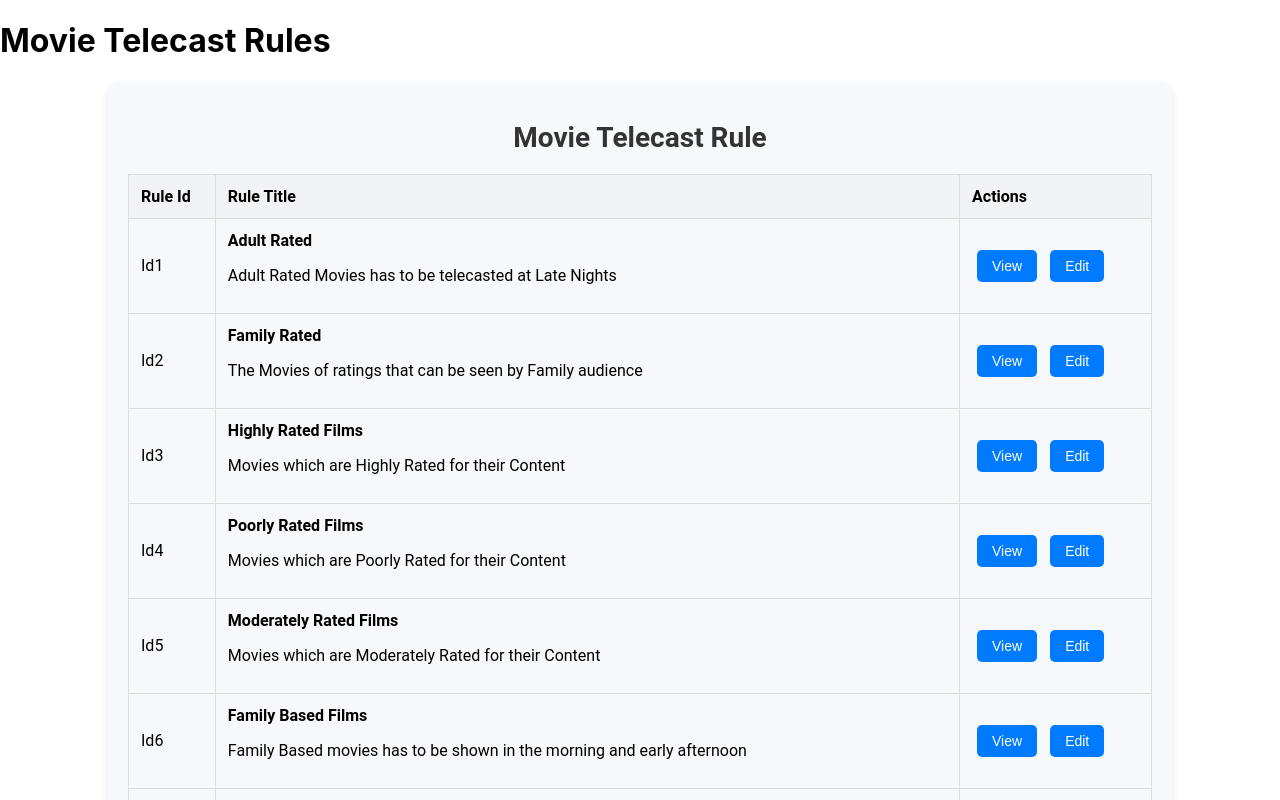
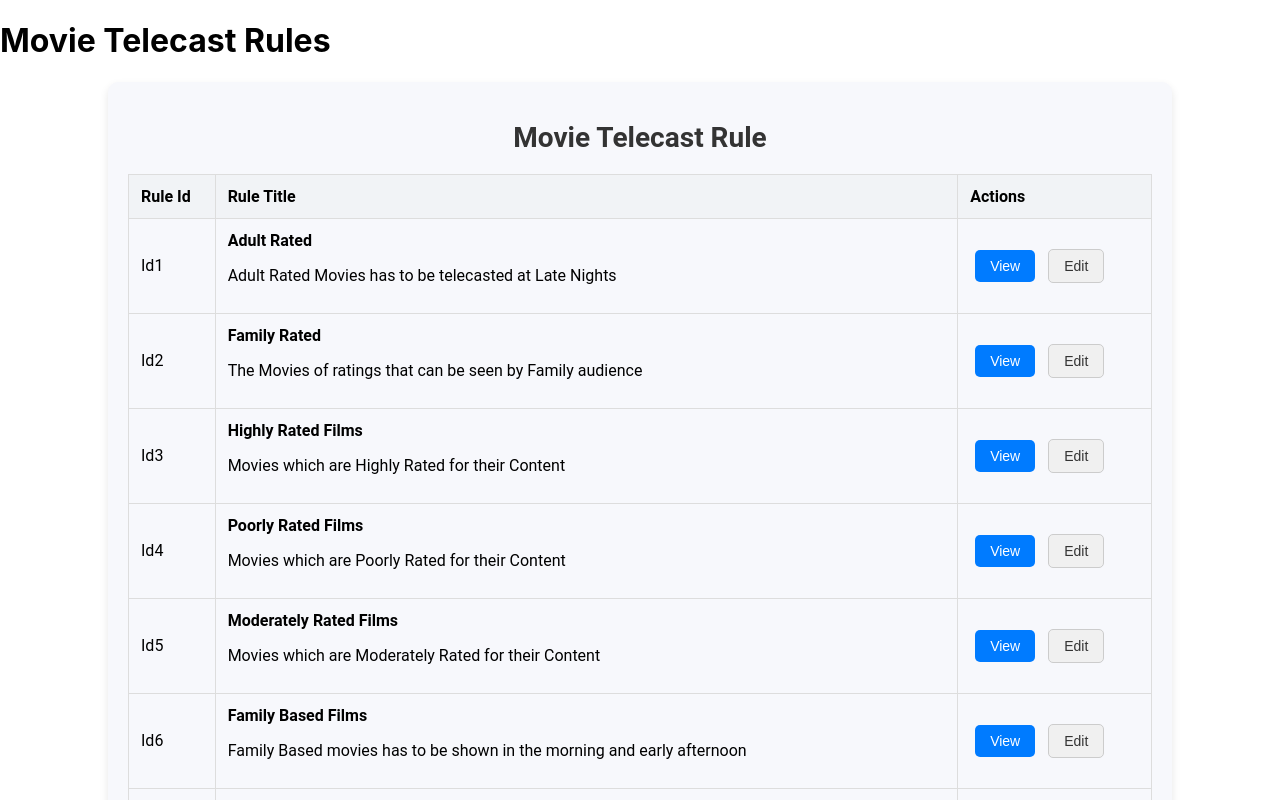
Before and after one commit to HarisIyappa/epgRule, a React (Create React App) app: page / in a window 1280 px wide. Shown: the top 800 px of the page. Built offline with nearby package versions, Linux system fonts and the light colour scheme.

Commit message:
Update App.css

```diff
--- a/src/App.css
+++ b/src/App.css
@@ -1,65 +1,135 @@
+/* Modal overlay */
 .modal {
   position: fixed;
   top: 0;
   left: 0;
   width: 100%;
   height: 100%;
-  background-color: rgba(0, 0, 0, 0.5);
+  background-color: rgba(0, 0, 0, 0.6); /* Semi-transparent black background */
   display: flex;
   justify-content: center;
   align-items: center;
+  font-family: 'Roboto', Arial, sans-serif; /* Clean, modern font */
 }
 
+/* Modal content box */
 .modal-content {
-  background-color: white;
-  padding: 20px;
-  border-radius: 8px;
-  width: 400px;
+  background-color: #ffffff; /* White background for contrast */
+  padding: 30px;
+  border-radius: 12px;
+  width: 90%; /* Responsive width */
+  max-width: 600px; /* Limit size for large screens */
+  max-height: 90%; /* Ensures it fits on the screen */
+  overflow-y: auto; /* Scrollable content if necessary */
+  box-shadow: 0 8px 16px rgba(0, 0, 0, 0.2); /* Subtle shadow for depth */
 }
 
-button {
-  padding: 10px;
-  margin: 5px;
-  cursor: pointer;
+/* Modal title */
+h2 {
+  font-size: 1.8em;
+  color: #333333;
+  margin-bottom: 20px;
+  border-bottom: 1px solid #ddd;
+  padding-bottom: 10px;
+  text-align: center;
 }
 
-textarea {
-  width: 100%;
-  height: 100px;
+/* Form labels */
+label {
+  font-size: 1.1em;
+  font-weight: bold;
+  margin-bottom: 8px;
+  display: block;
+  color: #444444;
 }
 
+/* Input fields, selects, and textarea */
+textarea,
+select,
 input[type="number"] {
-  width: 100px;
+  width: 100%;
+  margin: 8px 0 15px;
+  padding: 10px;
+  border-radius: 8px;
+  border: 1px solid #cccccc;
+  font-size: 1em;
+  color: #333333;
+  background-color: #f9f9f9;
+  box-shadow: inset 0 1px 3px rgba(0, 0, 0, 0.1); /* Soft inner shadow */
 }
 
-.modal {
-  display: flex;
-  justify-content: center;
-  align-items: center;
-  position: fixed;
-  top: 0;
-  left: 0;
-  width: 100%;
-  height: 100%;
-  background-color: rgba(0, 0, 0, 0.5);
+/* Button styling */
+button {
+  padding: 10px 20px;
+  margin: 10px 5px;
+  border-radius: 8px;
+  border: none;
+  font-size: 1em;
+  cursor: pointer;
+  transition: background-color 0.3s ease, color 0.3s ease;
 }
 
-.modal-content {
-  background-color: #fff;
-  padding: 20px;
-  border-radius: 5px;
-  width: 80%;
-  height: 80%;
-  overflow: auto;
+button:hover {
+  background-color: #0056b3; /* Dark blue */
+  color: #ffffff; /* White text */
 }
 
+button:active {
+  background-color: #004080; /* Even darker blue for active state */
+}
+
+/* Primary button (Save) */
+button:nth-child(1) {
+  background-color: #007bff; /* Blue */
+  color: white;
+}
+
+/* Secondary button (Close) */
+button:nth-child(2) {
+  background-color: #f0f0f0;
+  color: #333333;
+  border: 1px solid #cccccc;
+}
+
+/* Condition row */
 .condition-row {
   display: flex;
   justify-content: space-between;
-  margin-bottom: 10px;
+  gap: 15px; /* Space between fields */
+  align-items: center;
+  margin-bottom: 15px;
 }
 
 .condition-row label {
   flex: 1;
-  margin-right: 10px;
+  font-size: 1em;
 }
+
+/* Add/Delete Condition buttons */
+.condition-actions {
+  display: flex;
+  justify-content: space-between;
+  margin-top: 15px;
+}
+
+.condition-actions button {
+  background-color: #e0e0e0; /* Light gray */
+  color: #333333;
+}
+
+/* Mobile-friendly styles */
+@media (max-width: 768px) {
+  .modal-content {
+    width: 95%; /* Slightly smaller width for mobile */
+    max-height: 85%; /* Adjust height for mobile screens */
+    padding: 20px;
+  }
+
+  button {
+    font-size: 0.9em; /* Slightly smaller text for buttons on mobile */
+  }
+
+  h2 {
+    font-size: 1.5em; /* Smaller title */
+  }
+}
```
